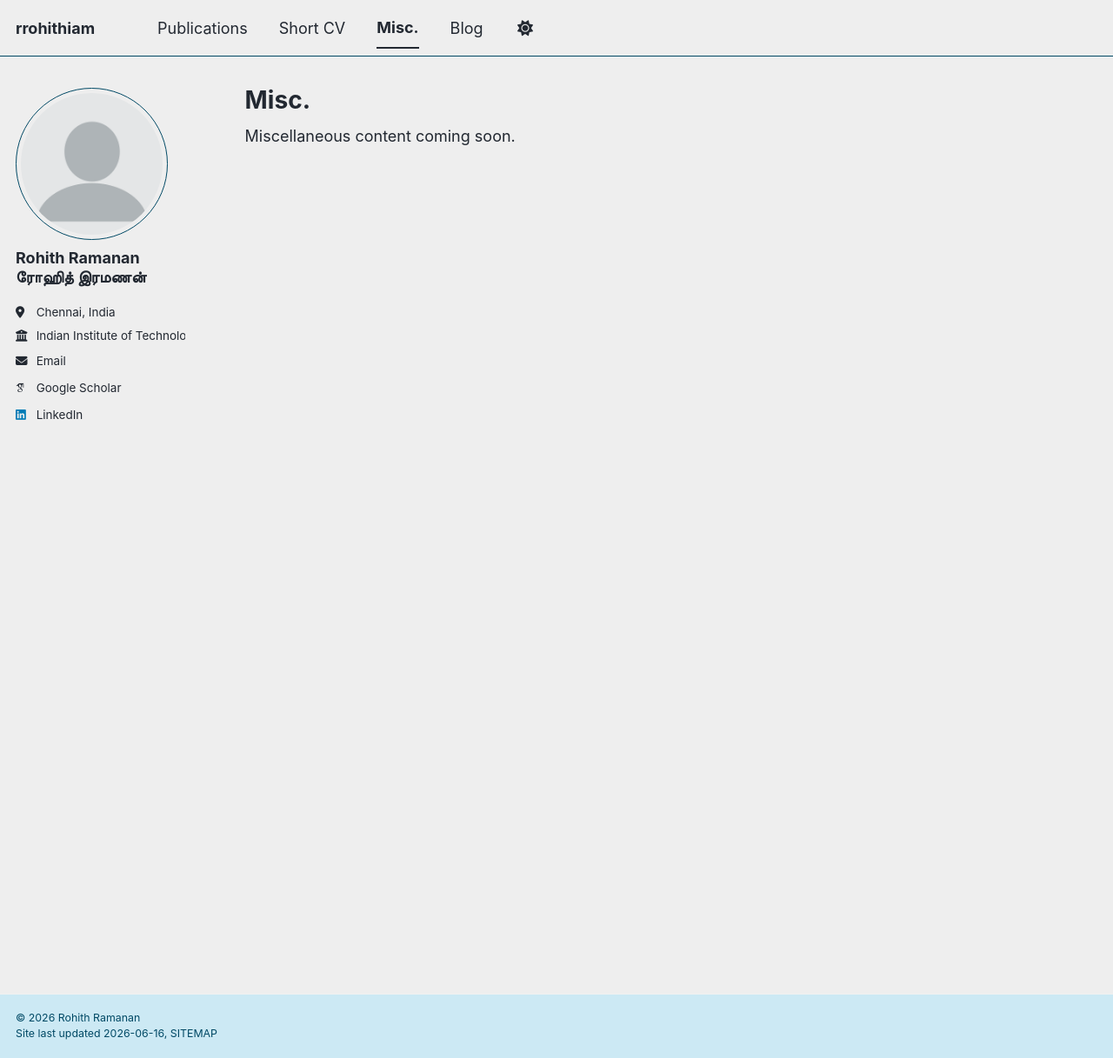
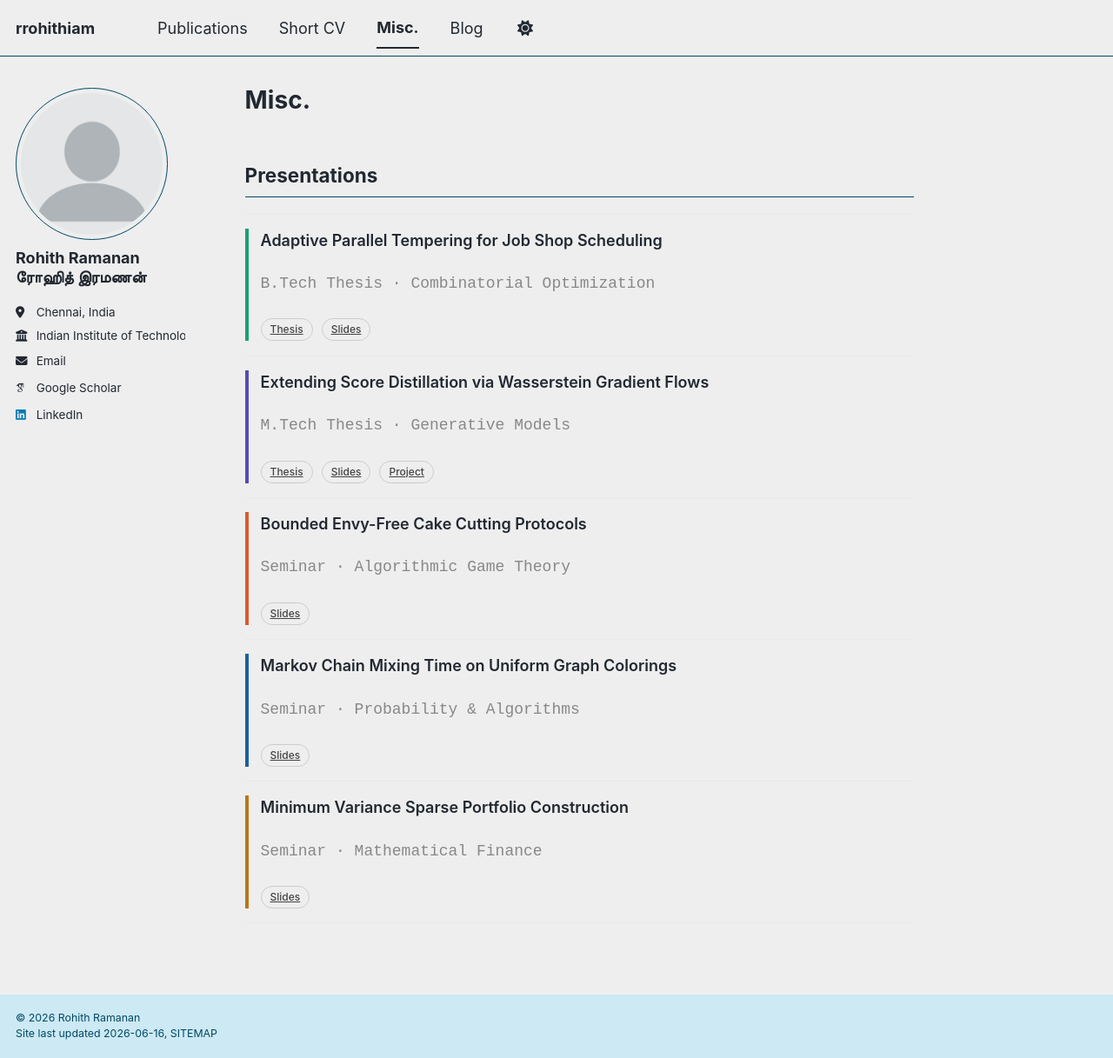
Before and after one commit to rrohithiam/rrohithiam.github.io, a Jekyll site: the page built from _pages/misc.md, in a window 1280 px wide and 1217 px high. Shown: the whole window at 87% size. Built offline with Jekyll 4.4.1, drawn with Linux system fonts in a browser that asks for light colours; some web fonts are replaced; a script bundle is joined from its source files by our own code; library files that are not in the unit come from our copies.

Commit message:
Misc added

```diff
--- a/_includes/archive-single.html
+++ b/_includes/archive-single.html
@@ -71,10 +71,10 @@
           <p class="pub-meta" style="margin: 0 0 8px 0; font-size: 14px;">
             {% if post.authors %}
               <span>{{ post.authors }}</span>
-              <span style="margin: 0 6px;">·</span>
+              <span style="margin: 0 6px;">&middot;</span>
             {% endif %}
             <span>{{ post.venue }}</span>
-            <span style="margin: 0 6px;">·</span>
+            <span style="margin: 0 6px;">&middot;</span>
             <span>{{ post.date | default: "1900-01-01" | date: "%b %d, %Y" }}</span>
           </p>
 
--- a/_pages/misc.md
+++ b/_pages/misc.md
@@ -5,4 +5,74 @@ title: "Misc."
 author_profile: true
 ---
 
-Miscellaneous content coming soon.
+## Presentations
+
+<div class="presentations">
+
+  <div class="pres-item">
+    <div class="pres-tag opt"></div>
+    <div>
+      <p class="pres-title">Adaptive Parallel Tempering for Job Shop Scheduling</p>
+      <p class="pres-meta">B.Tech Thesis &middot; Combinatorial Optimization</p>
+      <a class="chip" href="/assets/pdfs/btech-thesis.pdf">Thesis</a>
+      <a class="chip" href="/assets/pdfs/btech-slides.pdf">Slides</a>
+    </div>
+  </div>
+
+  <div class="pres-item">
+    <div class="pres-tag ml"></div>
+    <div>
+      <p class="pres-title">Extending Score Distillation via Wasserstein Gradient Flows</p>
+      <p class="pres-meta">M.Tech Thesis &middot; Generative Models</p>
+      <a class="chip" href="/assets/pdfs/mtech-thesis.pdf">Thesis</a>
+      <a class="chip" href="/assets/pdfs/mtech-slides.pdf">Slides</a>
+      <a class="chip" href="https://your-project-url.com">Project</a>
+    </div>
+  </div>
+
+  <div class="pres-item">
+    <div class="pres-tag gt"></div>
+    <div>
+      <p class="pres-title">Bounded Envy-Free Cake Cutting Protocols</p>
+      <p class="pres-meta">Seminar &middot; Algorithmic Game Theory</p>
+      <a class="chip" href="/assets/pdfs/cake-cutting.pdf">Slides</a>
+    </div>
+  </div>
+
+  <div class="pres-item">
+    <div class="pres-tag mc"></div>
+    <div>
+      <p class="pres-title">Markov Chain Mixing Time on Uniform Graph Colorings</p>
+      <p class="pres-meta">Seminar &middot; Probability &amp; Algorithms</p>
+      <a class="chip" href="/assets/pdfs/mixing-time.pdf">Slides</a>
+    </div>
+  </div>
+
+  <div class="pres-item">
+    <div class="pres-tag fin"></div>
+    <div>
+      <p class="pres-title">Minimum Variance Sparse Portfolio Construction</p>
+      <p class="pres-meta">Seminar &middot; Mathematical Finance</p>
+      <a class="chip" href="/assets/pdfs/portfolio.pdf">Slides</a>
+    </div>
+  </div>
+
+</div>
+
+<style>
+.presentations { margin-top: 1rem; }
+.pres-item { display: flex; gap: 14px; padding: 0.9rem 0; border-top: 1px solid #e8e8e8; }
+.pres-item:last-child { border-bottom: 1px solid #e8e8e8; }
+.pres-tag { width: 4px; flex-shrink: 0; border-radius: 0; }
+.pres-tag.opt { background: #1D9E75; }
+.pres-tag.ml  { background: #534AB7; }
+.pres-tag.gt  { background: #D85A30; }
+.pres-tag.mc  { background: #185FA5; }
+.pres-tag.fin { background: #BA7517; }
+.pres-title { font-size: 15px; font-weight: 600; margin: 0 0 3px; }
+.pres-meta { font-size: 12px; color: #888; font-family: monospace; margin: 0 0 8px; }
+.chip { display: inline-block; font-size: 12px; font-weight: 500; padding: 3px 10px;
+        border-radius: 999px; border: 1px solid #ccc; color: #444;
+        text-decoration: none; margin-right: 5px; }
+.chip:hover { background: #f0f0f0; }
+</style>
```
